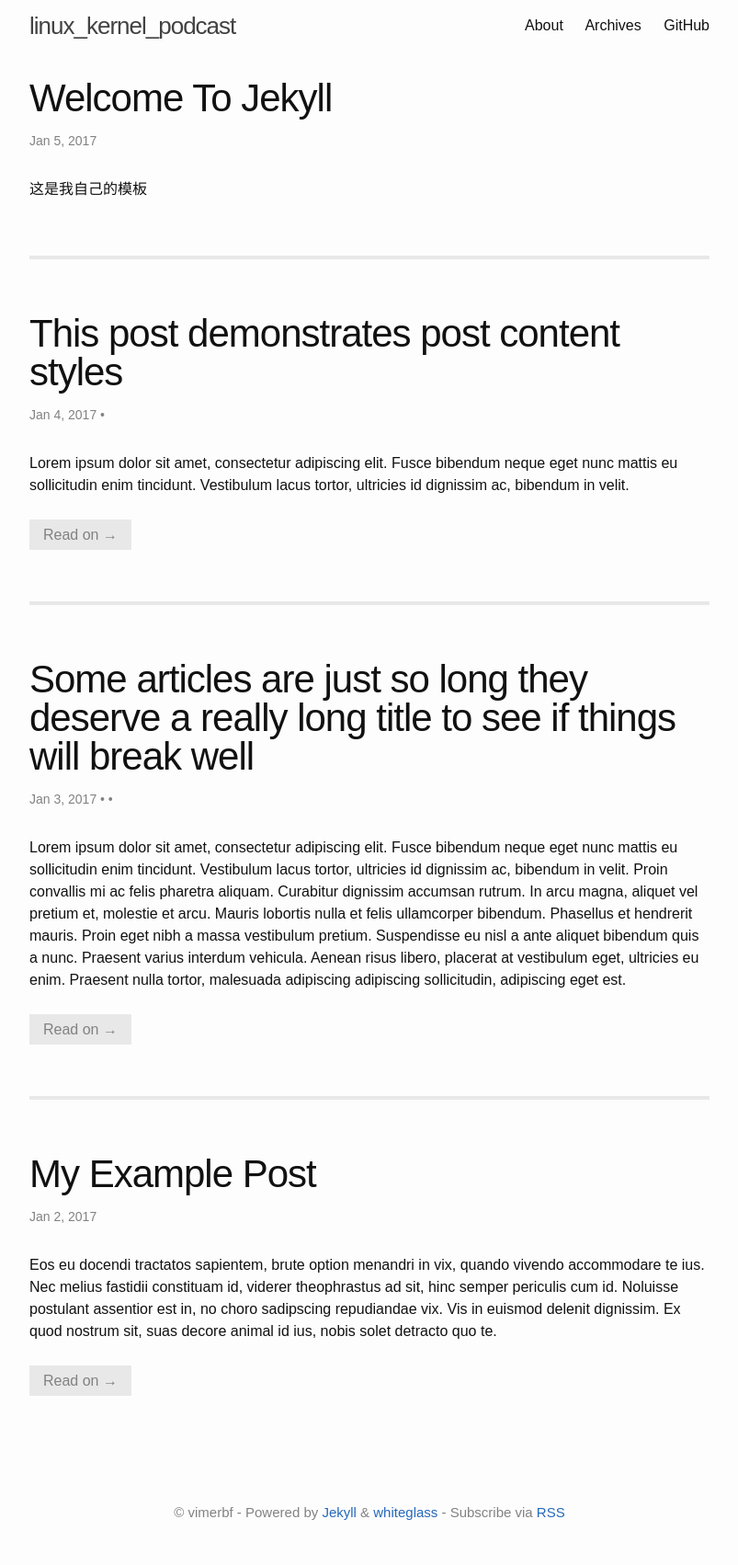
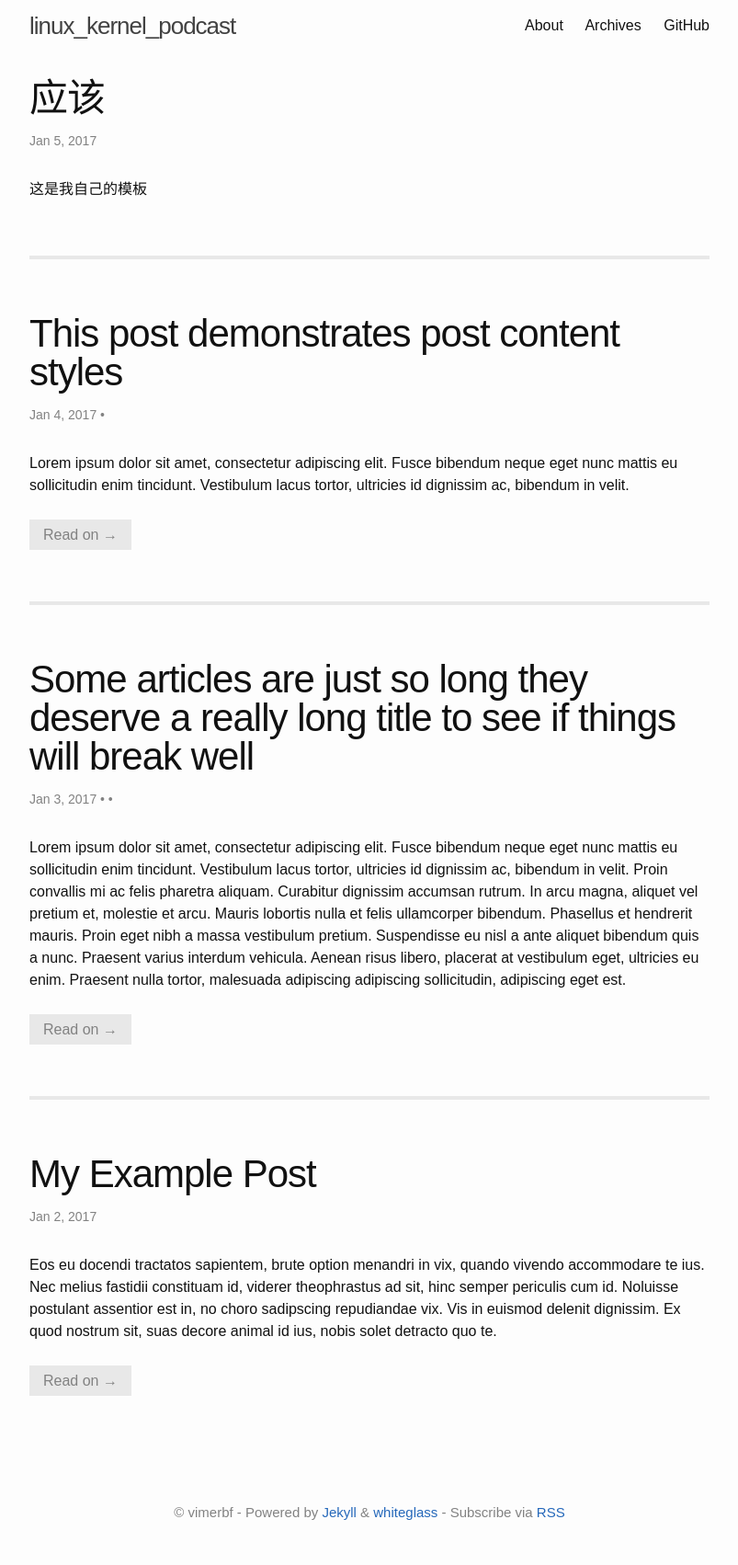
Before and after one commit to vimerbf/kernel_daily_podcast, a Jekyll site: the page built from index.html, in a window 1280 px wide. Shown: the whole page at 92% size, without its empty margins (238-1041 px from the left). Built offline with Jekyll 4.4.1, drawn with Linux system fonts in a browser that asks for light colours; the list of posts is cut into pages by our own code.

Commit message:
test chinese

```diff
--- a/_posts/2017-01-05-welcome-to-jekyll.md
+++ b/_posts/2017-01-05-welcome-to-jekyll.md
@@ -1,5 +1,6 @@
 ---
 layout: post
+title: "应该"
 ---
 
 这是我自己的模板
```
